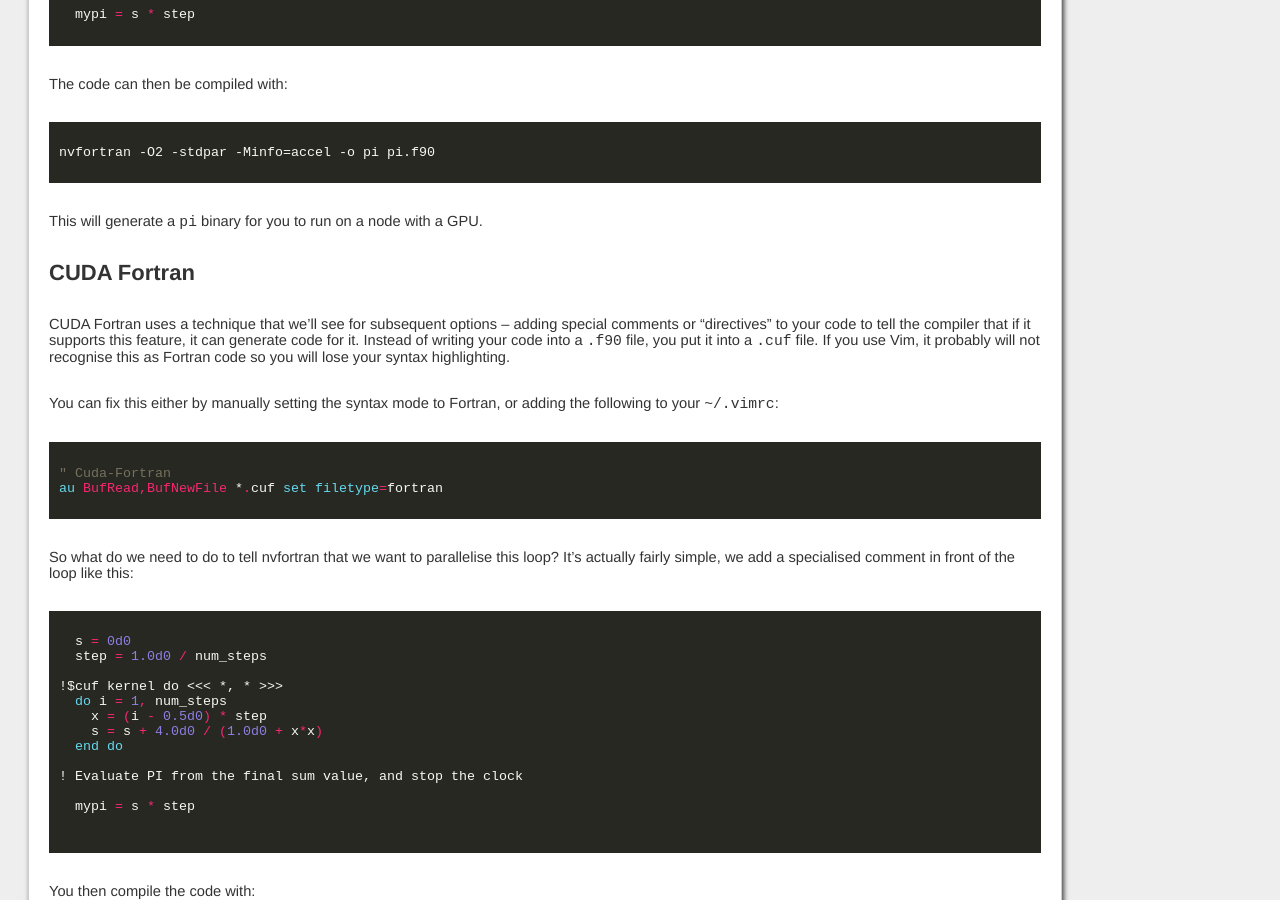
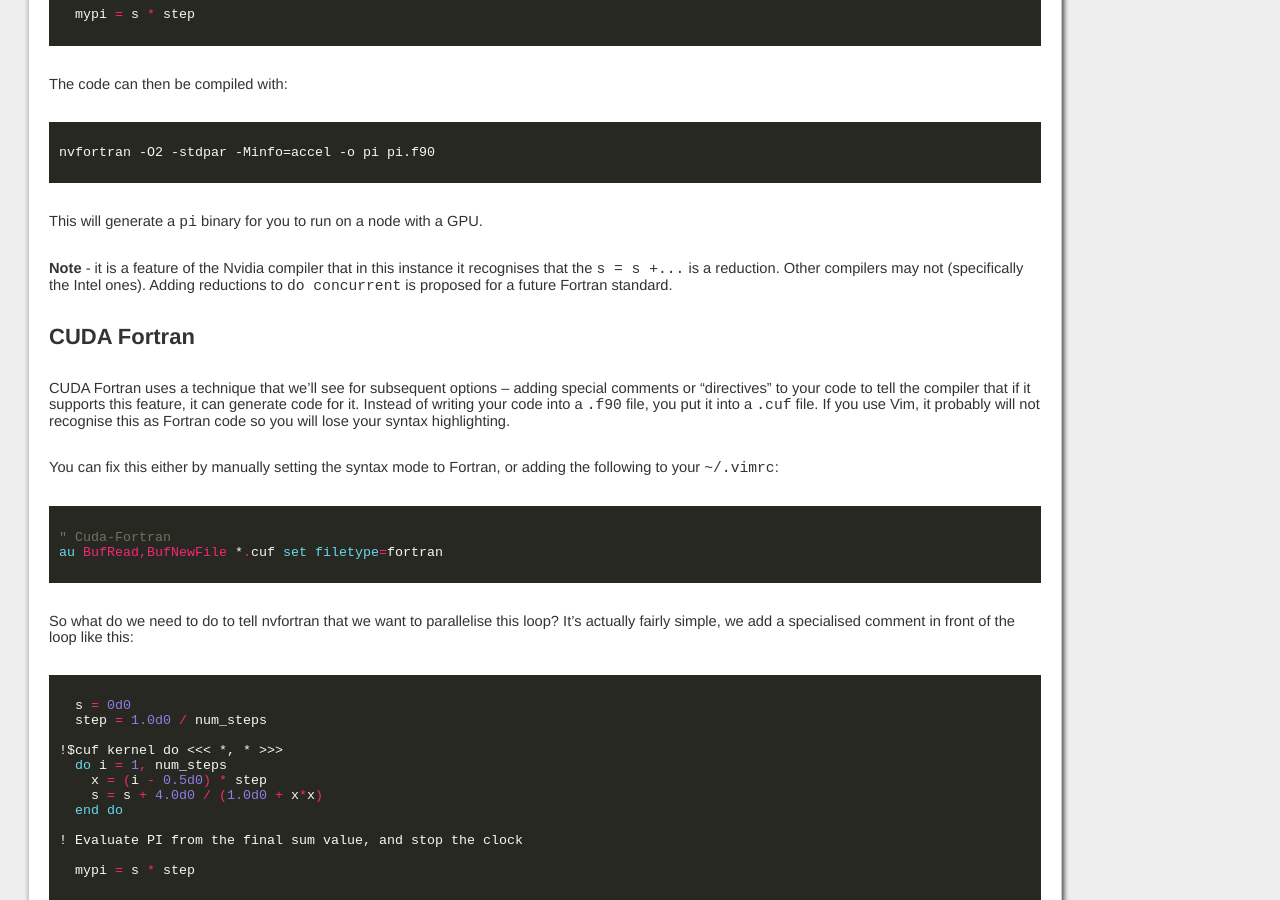
Before and after one commit to owainkenwayucl/owainkenwayucl.github.io, a Jekyll site: the page built from _posts/2021-12-15-gpurfortran.md, in a window 1280 px wide and 900 px high, scrolled down 1756 px. Built offline with Jekyll 4.4.1, drawn with Linux system fonts in a browser that asks for light colours.

Commit message:
Clarification about do concurrent.

````diff
--- a/_posts/2021-12-15-gpurfortran.md
+++ b/_posts/2021-12-15-gpurfortran.md
@@ -77,6 +77,8 @@ nvfortran -O2 -stdpar -Minfo=accel -o pi pi.f90
 ```
 
 This will generate a `pi` binary for you to run on a node with a GPU.
+
+**Note** - it is a feature of the Nvidia compiler that in this instance it recognises that the `s = s +...` is a reduction.  Other compilers may not (specifically the Intel ones). Adding reductions to `do concurrent` is proposed for a future Fortran standard.
 
 ## CUDA Fortran
 
````
